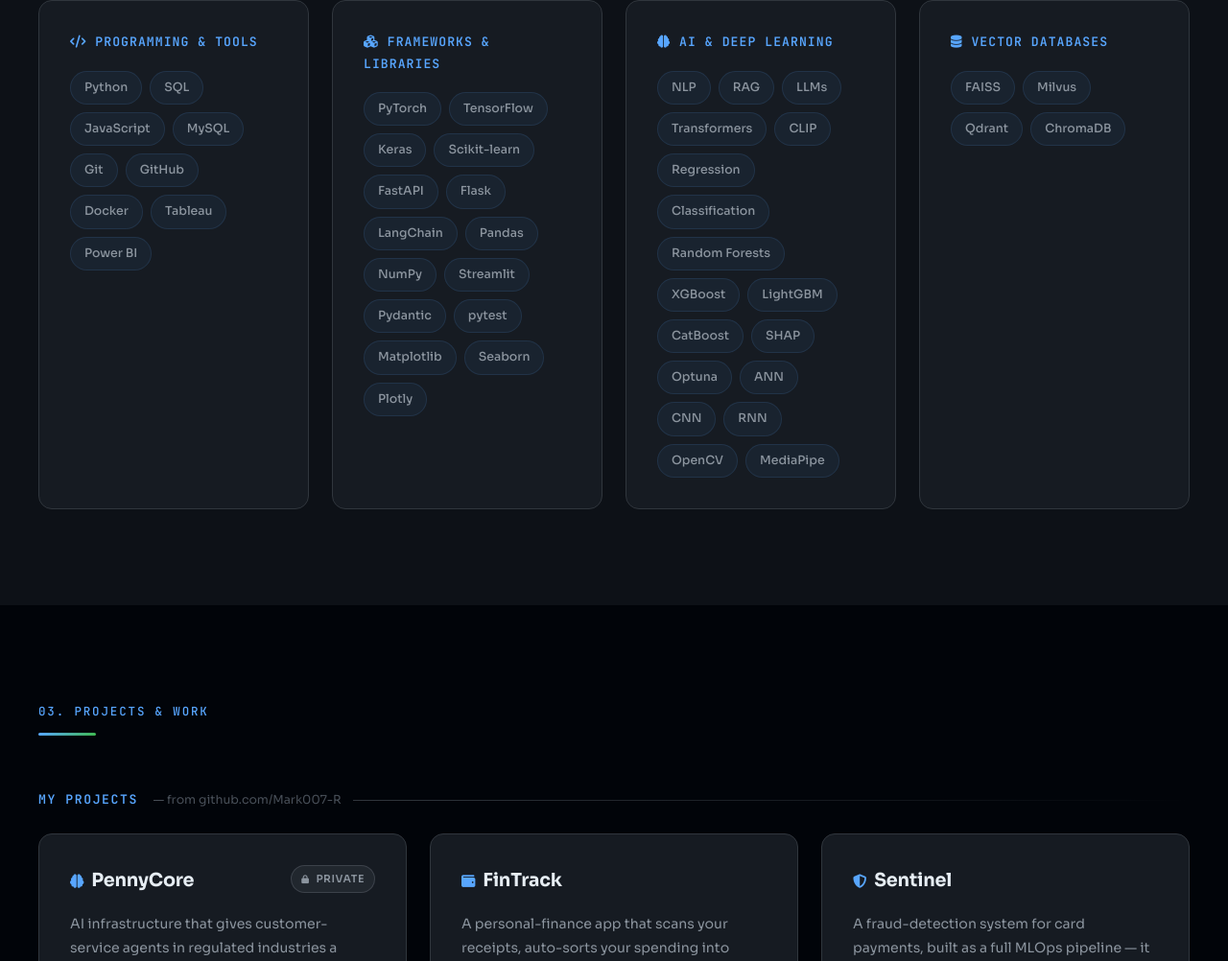
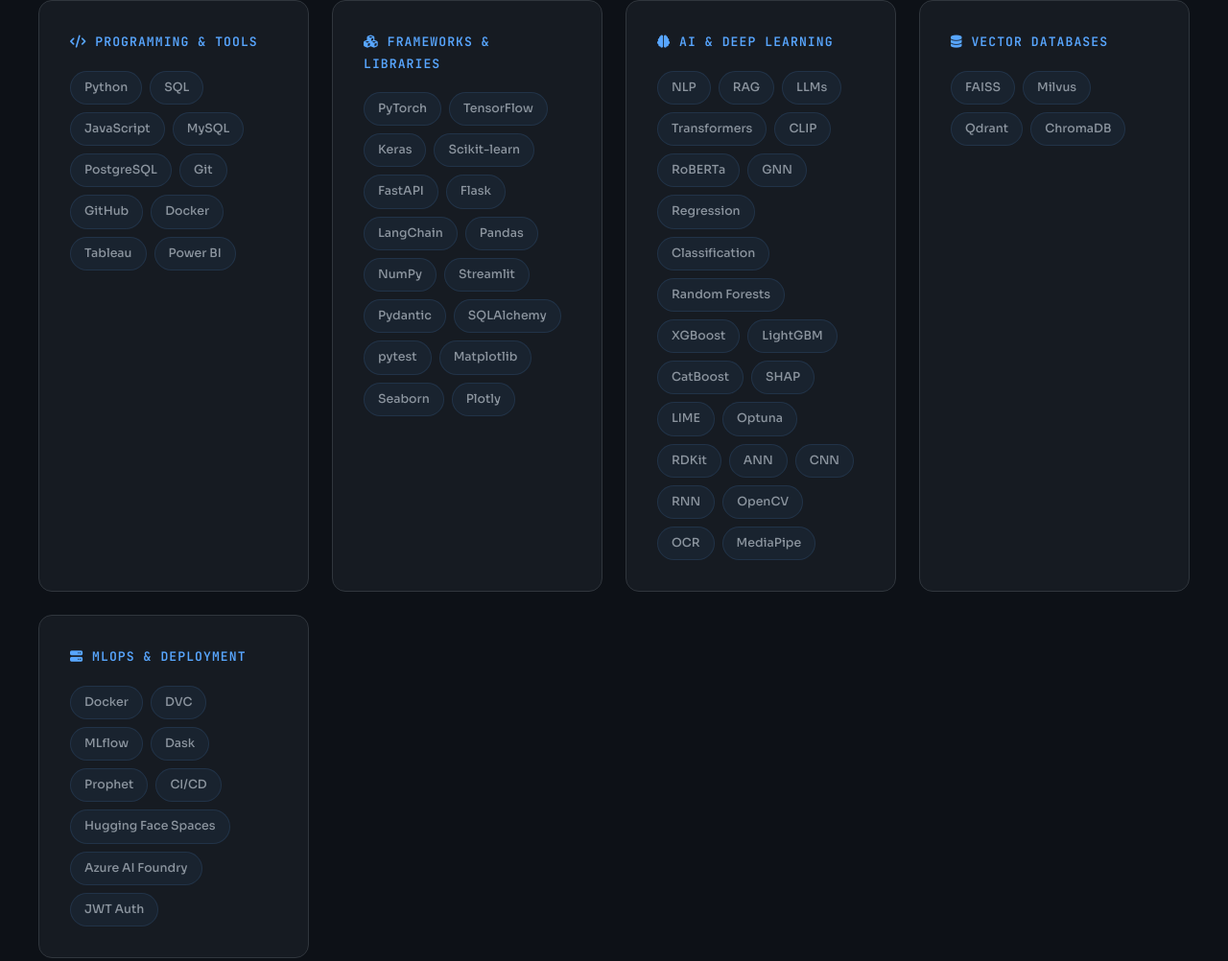
Before and after one commit to Mark007-R/Mark007-R.github.io, a plain HTML site: page index.html in a window 1280 px wide. Shown: the part 1617-2619 px from the top of the page at 96% size. Drawn offline with Linux system fonts and the light colour scheme.

Commit message:
Expand Skills: add PostgreSQL, SQLAlchemy, RoBERTa, GNN, RDKit, LIME, OCR + new MLOps & Deployment category

```diff
--- a/index.html
+++ b/index.html
@@ -567,8 +567,8 @@
         <div class="skill-cat-title"><i class="fa-solid fa-code"></i> Programming & Tools</div>
         <div class="skill-tags">
           <span class="skill-tag">Python</span><span class="skill-tag">SQL</span><span class="skill-tag">JavaScript</span>
-          <span class="skill-tag">MySQL</span><span class="skill-tag">Git</span><span class="skill-tag">GitHub</span>
-          <span class="skill-tag">Docker</span><span class="skill-tag">Tableau</span><span class="skill-tag">Power BI</span>
+          <span class="skill-tag">MySQL</span><span class="skill-tag">PostgreSQL</span><span class="skill-tag">Git</span>
+          <span class="skill-tag">GitHub</span><span class="skill-tag">Docker</span><span class="skill-tag">Tableau</span><span class="skill-tag">Power BI</span>
         </div>
       </div>
       <div class="skill-category reveal">
@@ -577,20 +577,21 @@
           <span class="skill-tag">PyTorch</span><span class="skill-tag">TensorFlow</span><span class="skill-tag">Keras</span>
           <span class="skill-tag">Scikit-learn</span><span class="skill-tag">FastAPI</span><span class="skill-tag">Flask</span>
           <span class="skill-tag">LangChain</span><span class="skill-tag">Pandas</span><span class="skill-tag">NumPy</span>
-          <span class="skill-tag">Streamlit</span><span class="skill-tag">Pydantic</span><span class="skill-tag">pytest</span>
-          <span class="skill-tag">Matplotlib</span><span class="skill-tag">Seaborn</span><span class="skill-tag">Plotly</span>
+          <span class="skill-tag">Streamlit</span><span class="skill-tag">Pydantic</span><span class="skill-tag">SQLAlchemy</span>
+          <span class="skill-tag">pytest</span><span class="skill-tag">Matplotlib</span><span class="skill-tag">Seaborn</span><span class="skill-tag">Plotly</span>
         </div>
       </div>
       <div class="skill-category reveal">
         <div class="skill-cat-title"><i class="fa-solid fa-brain"></i> AI & Deep Learning</div>
         <div class="skill-tags">
           <span class="skill-tag">NLP</span><span class="skill-tag">RAG</span><span class="skill-tag">LLMs</span>
-          <span class="skill-tag">Transformers</span><span class="skill-tag">CLIP</span>
-          <span class="skill-tag">Regression</span><span class="skill-tag">Classification</span>
+          <span class="skill-tag">Transformers</span><span class="skill-tag">CLIP</span><span class="skill-tag">RoBERTa</span>
+          <span class="skill-tag">GNN</span><span class="skill-tag">Regression</span><span class="skill-tag">Classification</span>
           <span class="skill-tag">Random Forests</span><span class="skill-tag">XGBoost</span>
           <span class="skill-tag">LightGBM</span><span class="skill-tag">CatBoost</span><span class="skill-tag">SHAP</span>
-          <span class="skill-tag">Optuna</span><span class="skill-tag">ANN</span><span class="skill-tag">CNN</span>
-          <span class="skill-tag">RNN</span><span class="skill-tag">OpenCV</span><span class="skill-tag">MediaPipe</span>
+          <span class="skill-tag">LIME</span><span class="skill-tag">Optuna</span><span class="skill-tag">RDKit</span>
+          <span class="skill-tag">ANN</span><span class="skill-tag">CNN</span><span class="skill-tag">RNN</span>
+          <span class="skill-tag">OpenCV</span><span class="skill-tag">OCR</span><span class="skill-tag">MediaPipe</span>
         </div>
       </div>
       <div class="skill-category reveal">
@@ -598,6 +599,14 @@
         <div class="skill-tags">
           <span class="skill-tag">FAISS</span><span class="skill-tag">Milvus</span><span class="skill-tag">Qdrant</span>
           <span class="skill-tag">ChromaDB</span>
+        </div>
+      </div>
+      <div class="skill-category reveal">
+        <div class="skill-cat-title"><i class="fa-solid fa-server"></i> MLOps & Deployment</div>
+        <div class="skill-tags">
+          <span class="skill-tag">Docker</span><span class="skill-tag">DVC</span><span class="skill-tag">MLflow</span>
+          <span class="skill-tag">Dask</span><span class="skill-tag">Prophet</span><span class="skill-tag">CI/CD</span>
+          <span class="skill-tag">Hugging Face Spaces</span><span class="skill-tag">Azure AI Foundry</span><span class="skill-tag">JWT Auth</span>
         </div>
       </div>
     </div>
```
